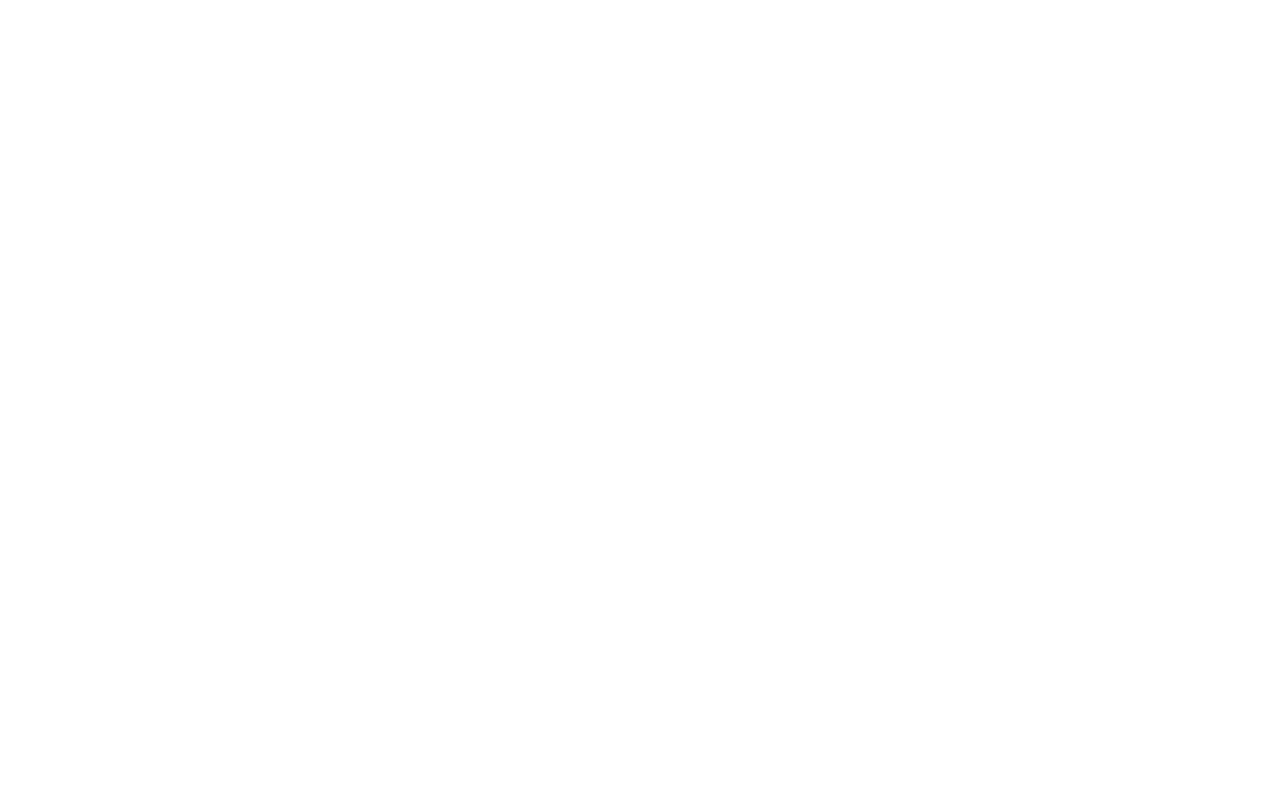
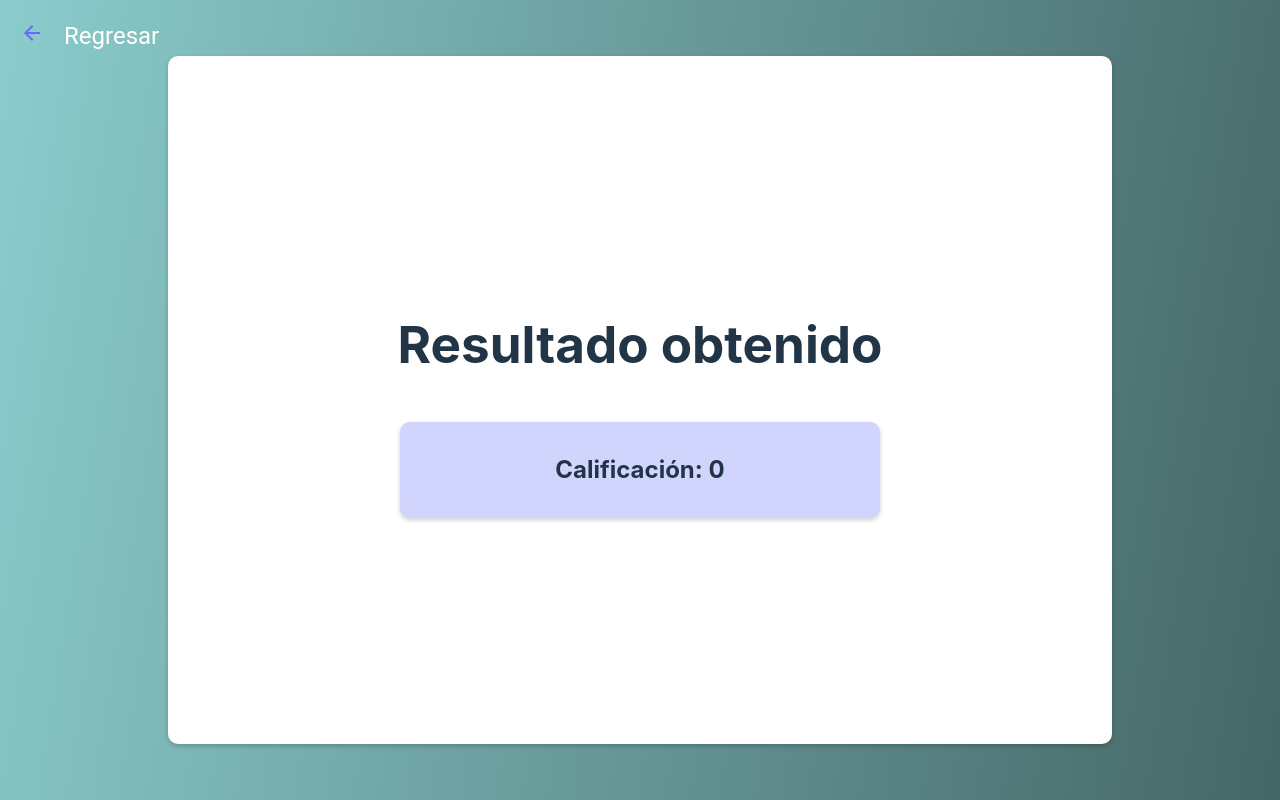
Before and after one commit to Melissa1221/tutor-bot, a React (Vite) app: page /score in a window 1280 px wide. Before the commit this address had no page. Built offline with nearby package versions, Linux system fonts and the light colour scheme; a web font is replaced by a local one.

Commit message:
feat: score calculator and score view

```diff
--- a/src/App.jsx
+++ b/src/App.jsx
@@ -7,6 +7,7 @@ import Chatbot from './pages/Chatbot';
 import Quiz from './pages/Quiz';
 import Historial from './pages/Historial';
 import CreateQuiz from './pages/CreateQuiz';
+import Score from './pages/Score';
 
 
 function App() {
@@ -21,6 +22,7 @@ function App() {
         <Route path="/quiz" element={<Quiz />} />
         <Route path='/history' element={<Historial />} />
         <Route path = '/createquiz' element = {<CreateQuiz/>}/>
+        <Route path = '/score' element = {<Score/>}/>
       </Routes>
     </Router>
   );
--- a/src/components/OptionsQuestion.jsx
+++ b/src/components/OptionsQuestion.jsx
@@ -1,10 +1,9 @@
 /* eslint-disable no-dupe-keys */
 /* eslint-disable react/prop-types */
 
-import {  Radio, FormControlLabel, Paper, RadioGroup } from '@mui/material';
+import { Radio, FormControlLabel, Paper, RadioGroup } from '@mui/material';
 
-
-const OptionsQuestion = ({ questions, selectedAnswer, onAnswerChange }) => {
+const OptionsQuestion = ({ options, selectedAnswer, onAnswerChange }) => {
   const handleRadioChange = (event) => {
     onAnswerChange(event.target.value);
   };
@@ -13,18 +12,17 @@ const OptionsQuestion = ({ questions, selectedAnswer, onAnswerChange }) => {
     <Paper sx={{
       padding: '1rem',
       borderRadius: '10px',
-      background:'rgb(139,204,204)',
-      background: 'linear-gradient(99deg, rgba(139,204,204,1) 0%, rgba(69,102,102,1) 100%)' ,
-      width:'80%',
-      textAlign:'left',
-      }}>
+      background: 'linear-gradient(99deg, rgba(139,204,204,1) 0%, rgba(69,102,102,1) 100%)',
+      width: '80%',
+      textAlign: 'left',
+    }}>
       <RadioGroup value={selectedAnswer} onChange={handleRadioChange}>
-        {questions.map((question, index) => (
+        {options.map((option, index) => (
           <FormControlLabel
             key={index}
-            value={index.toString()}
+            value={index.toString()}  // Cambiado a índice
             control={<Radio />}
-            label={question.text}
+            label={option}
           />
         ))}
       </RadioGroup>
--- a/src/pages/Quiz.jsx
+++ b/src/pages/Quiz.jsx
@@ -1,19 +1,19 @@
 /* eslint-disable no-unused-vars */
 /* eslint-disable react/prop-types */
-import { Box, Container, Typography } from '@mui/material'
-import { useState } from 'react'
-import React from 'react'
-import styled from 'styled-components'
-import OptionsQuestion from '../components/OptionsQuestion'
-import Question from '../components/Question'
-import imageChatbot from '../assets/images/chatbotImage.png'
-import TimerQuiz from '../components/TimerQuiz'
-import BackButton from '../components/BackButton'
-import ForwardButton from '../components/ForwardButton'
-import ProgressIndicator from '../components/ProgressIndicator'
-import CircularWithValueLabel from '../components/CircularProgressWithLabel'
-import Navbar from '../components/NavbarEbooks'
-
+import { Box, Container, Typography } from '@mui/material';
+import { useState, useEffect, useCallback } from 'react';
+import { useNavigate } from 'react-router-dom';
+import React from 'react';
+import styled from 'styled-components';
+import OptionsQuestion from '../components/OptionsQuestion';
+import Question from '../components/Question';
+import imageChatbot from '../assets/images/chatbotImage.png';
+import TimerQuiz from '../components/TimerQuiz';
+import BackButton from '../components/BackButton';
+import ForwardButton from '../components/ForwardButton';
+import CircularProgressWithLabel from '../components/CircularProgressWithLabel';
+import Navbar from '../components/NavbarEbooks';
+import { calculateGrade } from '../utils/score';
 
 const ContainerQuizMenuPrincipal = styled('div')({
     display: 'flex',
@@ -25,7 +25,7 @@ const ContainerQuizMenuPrincipal = styled('div')({
     background: 'linear-gradient(99deg, rgba(139,204,204,1) 0%, rgba(69,102,102,1) 100%)',
     padding: '0',
     margin: '0',
-})
+});
 
 const CustomContainer = styled('div')({
     display: 'flex',
@@ -38,14 +38,14 @@ const CustomContainer = styled('div')({
     borderRadius: '10px',
     height: '80%',
     backgroundColor: '#fff',
-    padding:'1.5rem',
+    padding: '1.5rem',
     gap: '1.5rem',
+});
 
-})
 const Image = styled('img')({
     height: '40vmin',
     pointerEvents: 'visibleFill',
-  })
+});
 const LogoDiv = styled(Container)({
     display: 'flex',
     flexDirection: 'column',
@@ -53,8 +53,7 @@ const LogoDiv = styled(Container)({
     alignItems: 'center',
     width: '30%',
     alignSelf: 'center',
-  //  backgroundColor: 'var(--secondary-color)',
-  })
+});
 
 const ButtonDiv = styled(Box)({
     display: 'flex',
@@ -62,51 +61,106 @@ const LogoDiv = styled(Container)({
     justifyContent: 'space-around',
     alignItems: 'center',
     width: '80%',
-  })
+});
+
 const Quiz = () => {
+    const navigate = useNavigate();
     const [questions] = useState([
-        { text: 'Un bucle que se repite indefinidamente' },
-        { text: 'Una función que llama a sí misma' },
-        { text: 'Un tipo de estructura de datos en forma de árbol' },
-        { text: 'Una variable que almacena la dirección de memoria de otra variable' },
+        {
+            question: '¿Cuál es el resultado de ejecutar el siguiente código en Java?',
+            options: ['a) Output: Hello World!', 'b) Output: Hello', 'c) Output: World!', 'd) Output: Error'],
+            answer: 0
+        },
+        {
+            question: '¿Qué tipo de variable existe en Java y puede tener cualquier valor entre entre dos valores definidos?',
+            options: ['a) Integer', 'b) Float', 'c) String', 'd) Enum'],
+            answer: 3
+        },
+        {
+            question: '¿Cuál es el método que se utiliza para arreglar un arreglo en Java?',
+            options: ['a) sort()', 'b) reverse()', 'c) shuffle()', 'd) forEach()'],
+            answer: 0
+        },
+        {
+            question: '¿Qué es un método en Java?',
+            options: ['a) Un conjunto de comandos para ejecutar en el terminal', 'b) Un conjunto de sentencias para realizar una tarea', 'c) Un block de código que se puede llamar varias veces', 'd) Un ciclo iterativo'],
+            answer: 2
+        },
+        {
+            question: '¿Qué es un booleano en Java?',
+            options: ['a) Un tipo de dato numérico', 'b) Un tipo de dato de texto', 'c) Un tipo de dato lógico', 'd) Un tipo de dato de fecha'],
+            answer: 2
+        }
     ]);
 
     const [selectedAnswer, setSelectedAnswer] = useState(null);
+    const [userAnswers, setUserAnswers] = useState([]);
     const [timeUp, setTimeUp] = useState(false);
     const [currentQuestion, setCurrentQuestion] = useState(0);
-      const progress = ((currentQuestion + 1) / questions.length) * 100;
+    const [progress, setProgress] = useState(((currentQuestion + 1) / questions.length) * 100);
 
     const handleAnswerChange = (value) => {
-        setSelectedAnswer(value);
+        setSelectedAnswer(parseInt(value));
     };
+
     const handleTimeUp = () => {
         setTimeUp(true);
-        console.log('Time is up!');
+        submitAnswers();
     };
+
     const handleBackClick = () => {
-        console.log('Back button clicked');
+        if (currentQuestion > 0) {
+            setCurrentQuestion(currentQuestion - 1);
+            setSelectedAnswer(userAnswers[currentQuestion - 1] || null);
+        }
     };
 
     const handleForwardClick = () => {
-        console.log('Forward button clicked');
+        if (selectedAnswer !== null) {
+            const updatedAnswers = [...userAnswers];
+            updatedAnswers[currentQuestion] = selectedAnswer;
+            setUserAnswers(updatedAnswers);
+
+            if (currentQuestion < questions.length - 1) {
+                setCurrentQuestion(currentQuestion + 1);
+                setSelectedAnswer(updatedAnswers[currentQuestion + 1] || null);
+            } else {
+                submitAnswers();
+            }
+        } else {
+            alert('Por favor selecciona una respuesta.');
+        }
     };
+
+    const submitAnswers = useCallback(() => {
+        const grade = calculateGrade(questions, userAnswers);
+        navigate('/score', { state: { grade } });
+    });
+
+    useEffect(() => {
+        setProgress(((currentQuestion + 1) / questions.length) * 100);
+    }, [currentQuestion, questions.length]);
+
+    useEffect(() => {
+        if (timeUp) {
+            submitAnswers();
+        }
+    }, [submitAnswers, timeUp]);
+
     return (
         <ContainerQuizMenuPrincipal>
             <LogoDiv>
-
-            <Navbar page='Regresar' route='/principalmenu'/>
-            <Image src={imageChatbot} alt='logo tutor bot'/>
-            <Typography variant='h3' sx={{fontFamily: 'Lily Script One'}}>Tutor Bot</Typography>
+                <Navbar page='Regresar' route='/principalmenu' />
+                <Image src={imageChatbot} alt='logo tutor bot' />
+                <Typography variant='h3' sx={{ fontFamily: 'Lily Script One' }}>Tutor Bot</Typography>
                 <TimerQuiz initialTime={60} onTimeUp={handleTimeUp} />
-            {/* <ProgressIndicator progress={progress} /> */}
-            <CircularWithValueLabel value={progress} />
+                <CircularProgressWithLabel value={progress} />
             </LogoDiv>
             <CustomContainer>
-
-            <Question question='¿Qué es la recursividad?' />
+                <Question question={questions[currentQuestion].question} />
                 <OptionsQuestion
-                questions={questions}
-                selectedAnswer={selectedAnswer}
+                    options={questions[currentQuestion].options}
+                    selectedAnswer={selectedAnswer !== null ? selectedAnswer.toString() : null}  // Aseguramos que el valor sea una cadena
                     onAnswerChange={handleAnswerChange}
                 />
                 <ButtonDiv>
@@ -115,7 +169,7 @@ const Quiz = () => {
                 </ButtonDiv>
             </CustomContainer>
         </ContainerQuizMenuPrincipal>
-  )
+    );
 }
 
-export default Quiz
+export default Quiz;
--- /dev/null
+++ b/src/pages/Score.jsx
@@ -0,0 +1,64 @@
+import { useLocation } from 'react-router-dom';
+import styled from 'styled-components';
+import Navbar from '../components/NavbarEbooks';
+
+const ContainerQuizMenuPrincipal = styled('div')({
+    display: 'flex',
+    flexDirection: 'row',
+    justifyContent: 'space-around',
+    alignItems: 'center',
+    height: '100vh',
+    width: '100vw',
+    background: 'linear-gradient(99deg, rgba(139,204,204,1) 0%, rgba(69,102,102,1) 100%)',
+    padding: '0',
+    margin: '0',
+});
+
+const ScoreQuizDiv = styled('div')({
+    display: 'flex',
+    flexDirection: 'column',
+    justifyContent: 'center',
+    alignItems: 'center',
+    width: '70%',
+    alignSelf: 'center',
+    boxShadow: '0 2px 5px rgba(0,0,0,0.2)',
+    borderRadius: '10px',
+    height: '80%',
+    backgroundColor: '#fff',
+    padding: '1.5rem',
+    gap: '1rem',
+});
+
+const FinalScoreDiv = styled('div')({
+    display: 'flex',
+    flexDirection: 'column',
+    justifyContent: 'center',
+    alignItems: 'center',
+    width: '50%',
+    alignSelf: 'center',
+    boxShadow: '0 2px 5px rgba(0,0,0,0.2)',
+    borderRadius: '10px',
+    height: '10%',
+    backgroundColor: 'var(--secondary-color)',
+    padding: '1rem',
+    gap: '1rem',
+});
+
+const Score = () => {
+    const location = useLocation();
+    const { grade } = location.state || { grade: 0 }; // Default to 0 if grade is not provided
+
+    return (
+        <ContainerQuizMenuPrincipal>
+            <Navbar page='Regresar' route='/principalmenu' />
+            <ScoreQuizDiv>
+                <h1>Resultado obtenido</h1>
+                <FinalScoreDiv>
+                    <h2>Calificación: {grade}</h2>
+                </FinalScoreDiv>
+            </ScoreQuizDiv>
+        </ContainerQuizMenuPrincipal>
+    );
+};
+
+export default Score;
--- /dev/null
+++ b/src/utils/score.js
@@ -0,0 +1,15 @@
+// grades.js
+
+export const calculateGrade = (questions, userAnswers) => {
+    let correctAnswersCount = 0;
+
+    questions.forEach((question, index) => {
+        if (question.answer === userAnswers[index]) {
+            correctAnswersCount++;
+        }
+    });
+
+    const pointsPerQuestion = 20 / questions.length;
+    const grade = correctAnswersCount * pointsPerQuestion;
+    return Math.round(grade); // Redondear la calificación a un número entero
+};
```
Also changed, not shown: src/pages/CreateQuiz.jsx (+23 -41 lines). Lines whose indentation alone changed are shown as unchanged.
